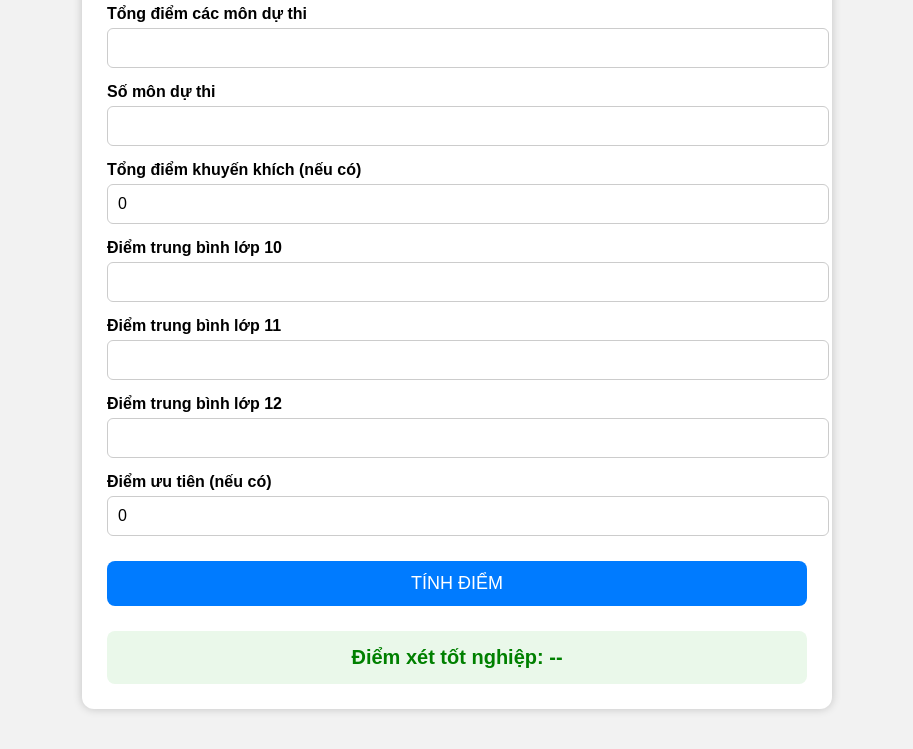
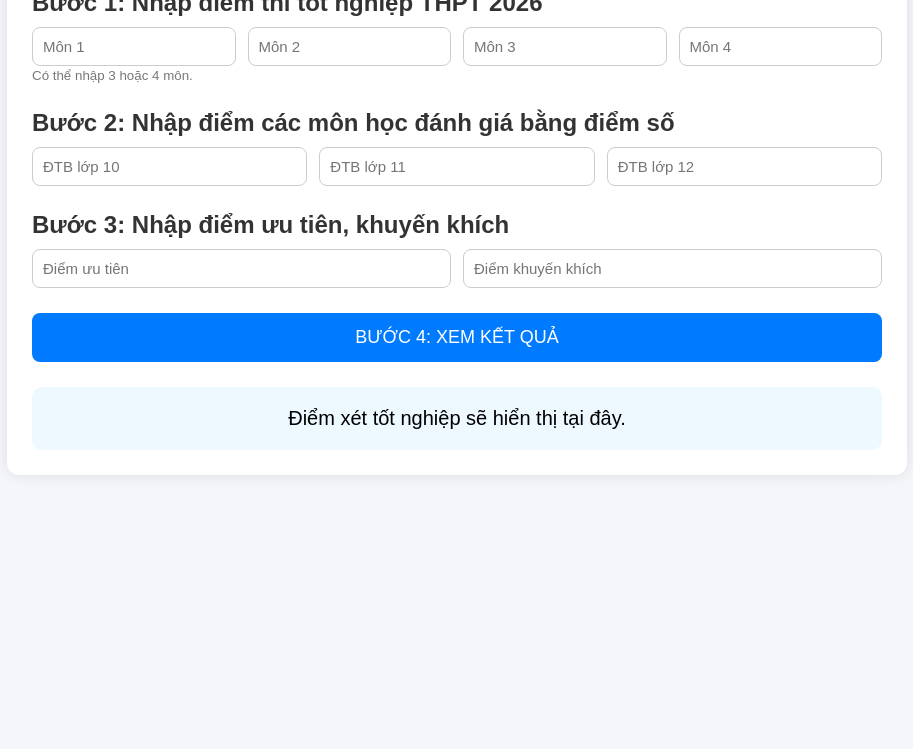
Before and after one commit to QuocBaoJr/tinh-diem-thpt-2026, a plain HTML site: page index.html in a window 1280 px wide. Shown: the part 128-877 px from the top of the page, without its empty margins (183-1096 px from the left). After the commit the page ends 800 px from the top, so only its background shows below. Drawn offline with Linux system fonts and the light colour scheme.

Commit message:
Revise HTML structure and styles for graduation tool

```diff
--- a/index.html
+++ b/index.html
@@ -3,69 +3,74 @@
 <head>
 <meta charset="UTF-8">
 <meta name="viewport" content="width=device-width, initial-scale=1.0">
-<title>Tính điểm xét tốt nghiệp THPT 2026</title>
+<title>Công cụ tính điểm tốt nghiệp THPT 2026</title>
 
 <style>
+*{
+    margin:0;
+    padding:0;
+    box-sizing:border-box;
+    font-family:Arial,sans-serif;
+}
 body{
-    font-family: Arial, sans-serif;
-    background:#f2f2f2;
-    margin:0;
+    background:#f4f6f9;
+    padding:30px;
 }
-
 .container{
-    max-width:700px;
-    margin:40px auto;
+    max-width:900px;
+    margin:auto;
     background:#fff;
     padding:25px;
     border-radius:12px;
-    box-shadow:0 0 10px rgba(0,0,0,.2);
+    box-shadow:0 0 15px rgba(0,0,0,.1);
 }
-
-h2{
+h1{
+    color:#0066cc;
     text-align:center;
-    color:#0066cc;
+    margin-bottom:25px;
 }
-
-label{
-    display:block;
-    margin-top:15px;
-    font-weight:bold;
+.step{
+    margin-bottom:25px;
 }
-
+.step h2{
+    color:#333;
+    margin-bottom:10px;
+}
+.grid{
+    display:grid;
+    grid-template-columns:repeat(auto-fit,minmax(150px,1fr));
+    gap:12px;
+}
 input{
     width:100%;
     padding:10px;
-    margin-top:5px;
     border:1px solid #ccc;
-    border-radius:6px;
-    font-size:16px;
+    border-radius:8px;
+    font-size:15px;
 }
-
 button{
     width:100%;
-    padding:12px;
-    margin-top:25px;
-    background:#007BFF;
-    color:white;
+    padding:14px;
+    background:#007bff;
+    color:#fff;
     border:none;
     border-radius:8px;
     font-size:18px;
     cursor:pointer;
 }
-
 button:hover{
     background:#0056b3;
 }
-
 .result{
     margin-top:25px;
-    background:#eaf8ea;
-    padding:15px;
-    border-radius:8px;
+    background:#eef8ff;
+    padding:20px;
+    border-radius:10px;
     font-size:20px;
     text-align:center;
-    font-weight:bold;
-    color:#008000;
+}
+small{
+    color:#777;
 }
 </style>
 </head>
@@ -74,64 +79,122 @@
 
 <div class="container">
 
-<h2>TÍNH ĐIỂM XÉT TỐT NGHIỆP THPT 2026</h2>
+<h1>CÔNG CỤ TÍNH ĐIỂM XÉT TỐT NGHIỆP THPT 2026</h1>
 
-<label>Tổng điểm các môn dự thi</label>
-<input type="number" id="tongDiem" step="0.01">
+<div class="step">
+<h2>Bước 1: Nhập điểm thi tốt nghiệp THPT 2026</h2>
 
-<label>Số môn dự thi</label>
-<input type="number" id="soMon">
+<div class="grid">
+<input type="number" id="mon1" placeholder="Môn 1" min="0" max="10" step="0.01">
+<input type="number" id="mon2" placeholder="Môn 2" min="0" max="10" step="0.01">
+<input type="number" id="mon3" placeholder="Môn 3" min="0" max="10" step="0.01">
+<input type="number" id="mon4" placeholder="Môn 4" min="0" max="10" step="0.01">
+</div>
 
-<label>Tổng điểm khuyến khích (nếu có)</label>
-<input type="number" id="kk" step="0.01" value="0">
+<small>Có thể nhập 3 hoặc 4 môn.</small>
 
-<label>Điểm trung bình lớp 10</label>
-<input type="number" id="dtb10" step="0.01">
+</div>
 
-<label>Điểm trung bình lớp 11</label>
-<input type="number" id="dtb11" step="0.01">
+<div class="step">
 
-<label>Điểm trung bình lớp 12</label>
-<input type="number" id="dtb12" step="0.01">
+<h2>Bước 2: Nhập điểm các môn học đánh giá bằng điểm số</h2>
 
-<label>Điểm ưu tiên (nếu có)</label>
-<input type="number" id="ut" step="0.01" value="0">
+<div class="grid">
 
-<button onclick="tinh()">TÍNH ĐIỂM</button>
+<input type="number" id="dtb10" placeholder="ĐTB lớp 10">
+
+<input type="number" id="dtb11" placeholder="ĐTB lớp 11">
+
+<input type="number" id="dtb12" placeholder="ĐTB lớp 12">
+
+</div>
+
+</div>
+
+<div class="step">
+
+<h2>Bước 3: Nhập điểm ưu tiên, khuyến khích</h2>
+
+<div class="grid">
+
+<input type="number" id="uutien" placeholder="Điểm ưu tiên">
+
+<input type="number" id="khuyenkhich" placeholder="Điểm khuyến khích">
+
+</div>
+
+</div>
+
+<div class="step">
+
+<button onclick="tinh()">BƯỚC 4: XEM KẾT QUẢ</button>
+
+</div>
 
 <div class="result" id="ketqua">
-Điểm xét tốt nghiệp: --
+
+Điểm xét tốt nghiệp sẽ hiển thị tại đây.
+
 </div>
 
 </div>
 
 <script>
 
+function value(id){
+return parseFloat(document.getElementById(id).value)||0;
+}
+
 function tinh(){
 
-let tongDiem = parseFloat(document.getElementById("tongDiem").value) || 0;
-let soMon = parseFloat(document.getElementById("soMon").value) || 1;
-let kk = parseFloat(document.getElementById("kk").value) || 0;
+let diemThi=[];
 
-let dtb10 = parseFloat(document.getElementById("dtb10").value) || 0;
-let dtb11 = parseFloat(document.getElementById("dtb11").value) || 0;
-let dtb12 = parseFloat(document.getElementById("dtb12").value) || 0;
+["mon1","mon2","mon3","mon4"].forEach(id=>{
+let v=value(id);
+if(v>0) diemThi.push(v);
+});
 
-let ut = parseFloat(document.getElementById("ut").value) || 0;
+if(diemThi.length<3){
+alert("Vui lòng nhập ít nhất 3 môn thi.");
+return;
+}
 
-// ĐTB các năm học
-let dtbNamHoc = (dtb10*1 + dtb11*2 + dtb12*3)/6;
+let tong=diemThi.reduce((a,b)=>a+b,0);
 
-// Điểm trung bình bài thi + KK
-let diemThi = ((tongDiem/soMon) + (kk/4))/2;
+let tbThi=tong/diemThi.length;
 
-// Điểm xét tốt nghiệp
-let dxtn = diemThi + dtbNamHoc + ut;
+let kk=value("khuyenkhich");
 
-document.getElementById("ketqua").innerHTML =
-`
-ĐTB các năm học: <b>${dtbNamHoc.toFixed(2)}</b><br><br>
-Điểm xét tốt nghiệp: <span style="font-size:28px">${dxtn.toFixed(2)}</span>
+let uuTien=value("uutien");
+
+let dtb10=value("dtb10");
+
+let dtb11=value("dtb11");
+
+let dtb12=value("dtb12");
+
+let dtbNam=((dtb10*1)+(dtb11*2)+(dtb12*3))/6;
+
+let diem=((tbThi+(kk/4))+dtbNam)/2+uuTien;
+
+diem=diem.toFixed(2);
+
+document.getElementById("ketqua").innerHTML=`
+
+<h2>🎓 KẾT QUẢ</h2>
+
+<p><b>Điểm TB bài thi:</b> ${tbThi.toFixed(2)}</p>
+
+<p><b>Điểm TB các năm học:</b> ${dtbNam.toFixed(2)}</p>
+
+<p><b>Điểm ưu tiên:</b> ${uuTien}</p>
+
+<p><b>Điểm khuyến khích:</b> ${kk}</p>
+
+<hr>
+
+<h1 style="color:red">${diem}</h1>
+
 `;
 
 }
```
